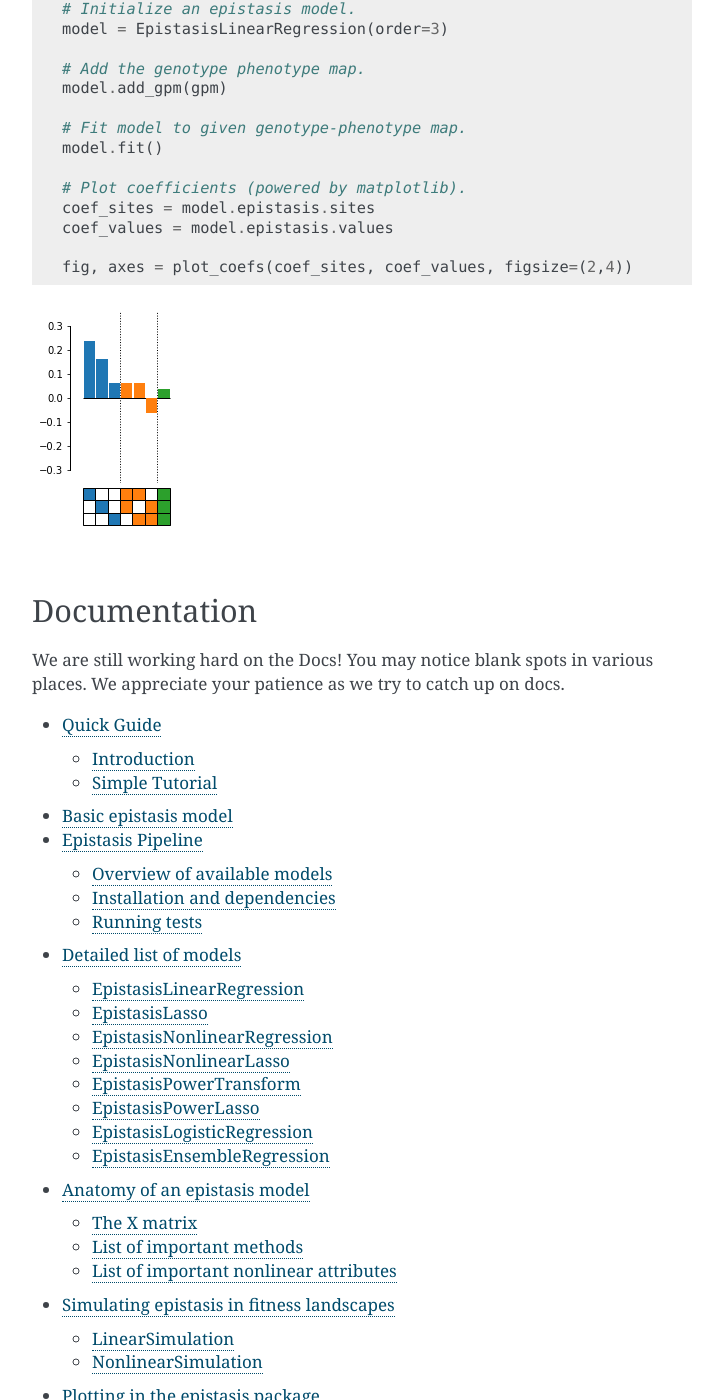
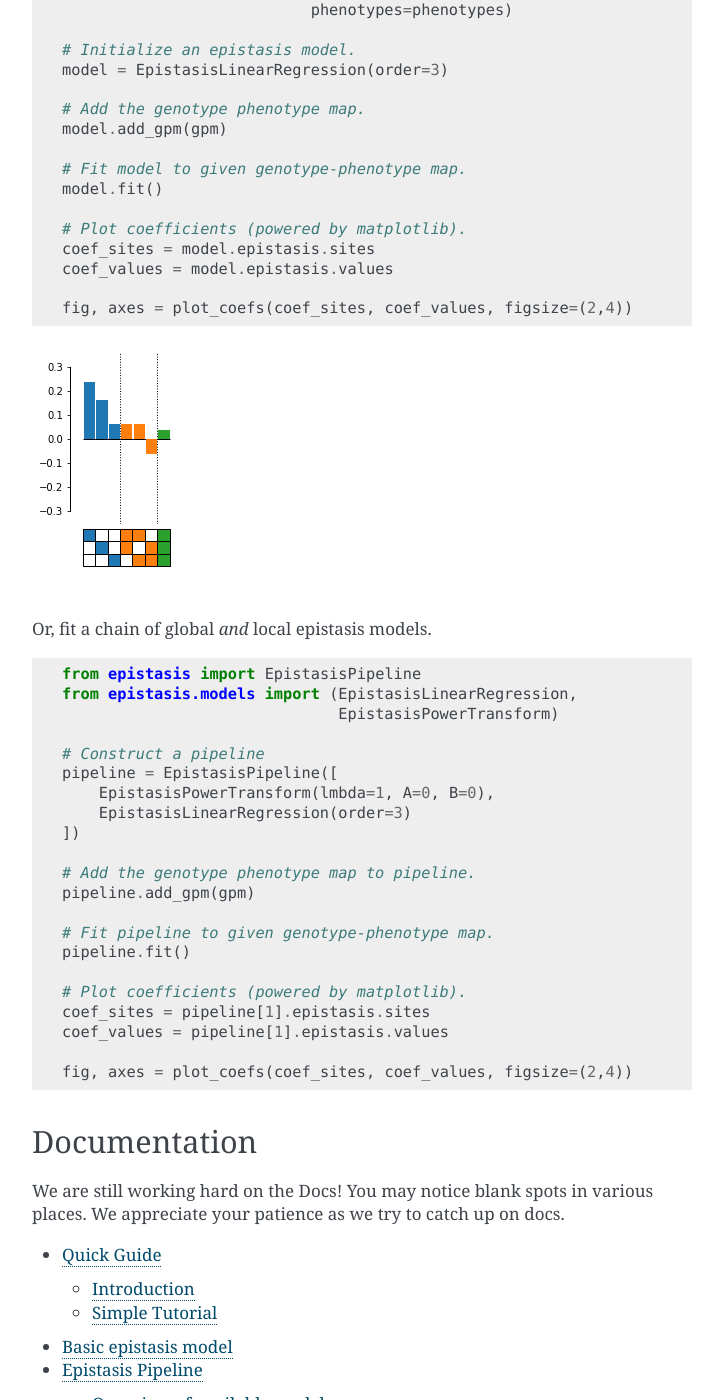
Before and after one commit to harmslab/epistasis, a Sphinx documentation site: the page built from docs/index.rst, in a window 1280 px wide and 1400 px high, scrolled down 987 px. Shown: the whole window, without its empty margins (388-1111 px from the left). Built offline with Sphinx 7.4.7, drawn with Linux system fonts in a browser that asks for light colours; some of the changed text lies outside the part shown.

```diff
--- a/docs/index.rst
+++ b/docs/index.rst
@@ -30,6 +30,8 @@ interface. Instead, we encourage you use this package inside `Jupyter notebooks`
 
 Basic Example
 -------------
+
+Fit an epistasis model to genotype-phenotype map data.
 
 .. code-block:: python
 
@@ -64,6 +66,34 @@ Basic Example
     fig, axes = plot_coefs(coef_sites, coef_values, figsize=(2,4))
 
 .. image:: img/basic-example.png
+
+
+Or, fit a chain of global *and* local epistasis models.
+
+.. code-block:: python
+
+    from epistasis import EpistasisPipeline
+    from epistasis.models import (EpistasisLinearRegression,
+                                  EpistasisPowerTransform)
+
+    # Construct a pipeline
+    pipeline = EpistasisPipeline([
+        EpistasisPowerTransform(lmbda=1, A=0, B=0),
+        EpistasisLinearRegression(order=3)
+    ])
+
+    # Add the genotype phenotype map to pipeline.
+    pipeline.add_gpm(gpm)
+
+    # Fit pipeline to given genotype-phenotype map.
+    pipeline.fit()
+
+    # Plot coefficients (powered by matplotlib).
+    coef_sites = pipeline[1].epistasis.sites
+    coef_values = pipeline[1].epistasis.values
+
+    fig, axes = plot_coefs(coef_sites, coef_values, figsize=(2,4))
+
 
 Documentation
 -------------
```
Also changed, not shown: README.md (+46 -8 lines).
